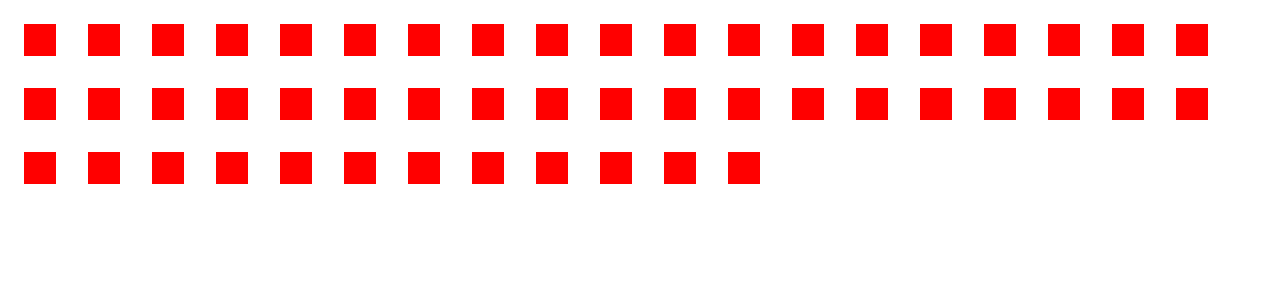
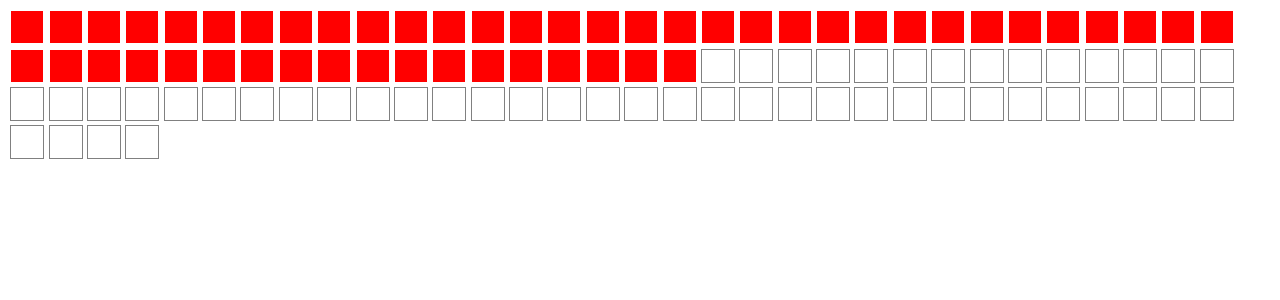
Before and after one commit to mjkonieczny/life-in-pixels, a Svelte app: page / in a window 1280 px wide. Shown: the top 300 px of the page. Built offline with nearby package versions, Linux system fonts and the light colour scheme.

Commit message:
active prop

```diff
--- a/src/App.svelte
+++ b/src/App.svelte
@@ -1,12 +1,16 @@
 <script>
   import Pixel from './Pixel.svelte'
 
-	let pixels = new Array(50);
+	let activePixels = new Array(50);
+	let inactivePixels = new Array(50);
 </script>
 
 <main>
-  {#each pixels as pixel}
-    <Pixel/>
+  {#each activePixels as pixel}
+    <Pixel active={true}/>
+  {/each}
+  {#each inactivePixels as pixel}
+    <Pixel active={false}/>
   {/each}
 </main>
 
--- a/src/Pixel.svelte
+++ b/src/Pixel.svelte
@@ -1,10 +1,22 @@
-<div/>
+<script>
+  export let active
+</script>
+
+<div class={active ? 'active box' : 'inactive box'}/>
 
 <style>
-  div {
-    background: red;
+  .box {
     height: 2em;
     width: 2em;
-    margin: 1em;
+    margin: 0.2em;
+  }
+
+  .active {
+    background: red;
+  }
+
+  .inactive {
+    background: white;
+    outline: 1px solid grey;
   }
 </style>
```
